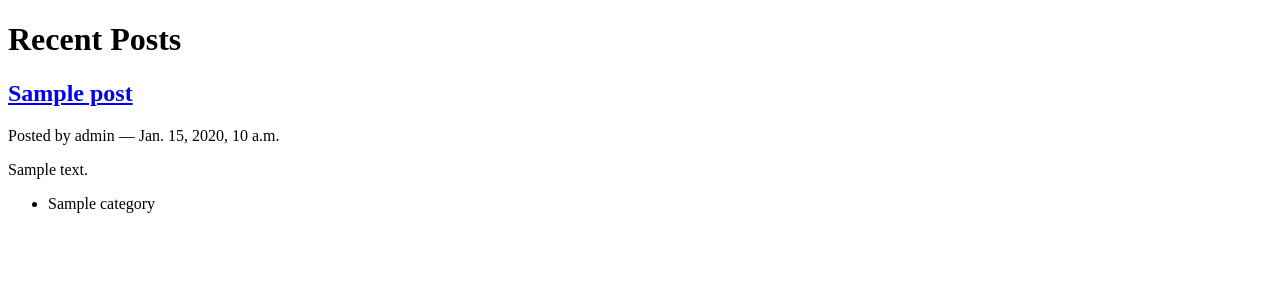
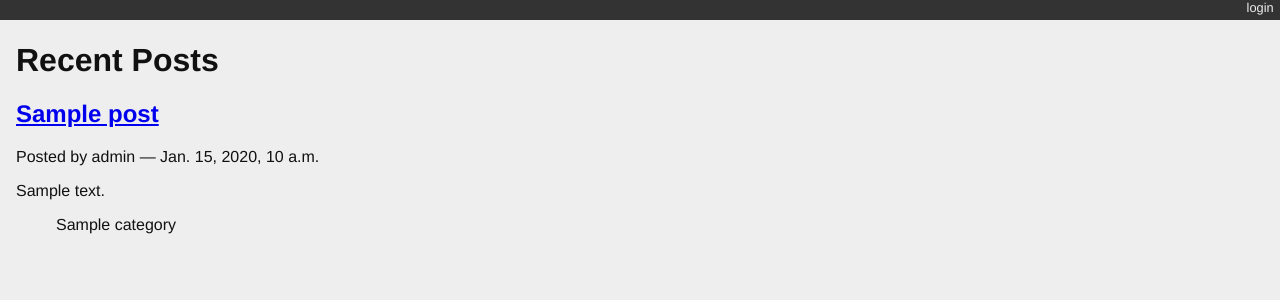
Before and after one commit to RandiPet/django-blog, a Django app: page / in a window 1280 px wide. Shown: the top 300 px of the page. Run offline with Django 3.2, Linux system fonts and the light colour scheme; data comes from the database, SQL or seed files in the repository; tables that the repository leaves empty hold one stand-in row (values such as "Sample post").

Commit message:
Lesson07 static and login stuff added

```diff
--- /dev/null
+++ b/blogging/static/django_blog.css
@@ -0,0 +1,74 @@
+body {
+    background-color: #eee;
+    color: #111;
+    font-family: "HelveticaNeue-Light", "Helvetica Neue Light", "Helvetica Neue", Helvetica, Arial, "Lucida Grande", sans-serif;
+    margin:0;
+    padding:0;
+}
+#container {
+    margin:0;
+    padding:0;
+    margin-top: 0px;
+}
+#header {
+    background-color: #333;
+    border-botton: 1px solid #111;
+    margin:0;
+    padding:0;
+}
+#control-bar {
+    margin: 0em 0em 1em;
+    list-style: none;
+    list-style-type: none;
+    text-align: right;
+    color: #eee;
+    font-size: 80%;
+    padding-bottom: 0.4em;
+}
+#control-bar li {
+    display: inline-block;
+}
+#control-bar li a {
+    color: #eee;
+    padding: 0.5em;
+    text-decoration: none;
+}
+#control-bar li a:hover {
+    color: #cce;
+}
+#content {
+    margin: 0em 1em 1em;
+}
+
+ul#entries {
+    list-style: none;
+    list-style-type: none;
+}
+div.entry {
+    margin-right: 2em;
+    margin-top: 1em;
+    border-top: 1px solid #cecece;
+}
+ul#entries li:first-child div.entry {
+    border-top: none;
+    margin-top: 0em;
+}
+div.entry-body {
+    margin-left: 2em;
+}
+.notification {
+    float: right;
+    text-align: center;
+    width: 25%;
+    padding: 1em;
+}
+.info {
+    background-color: #aae;
+}
+ul.categories {
+    list-style: none;
+    list-style-type: none;
+}
+ul.categories li {
+    display: inline;
+}
--- a/mysite/settings.py
+++ b/mysite/settings.py
@@ -120,3 +120,5 @@ USE_TZ = True
 # https://docs.djangoproject.com/en/2.1/howto/static-files/
 
 STATIC_URL = '/static/'
+LOGIN_URL = '/login/'
+LOGIN_REDIRECT_URL = '/'
--- a/mysite/templates/base.html
+++ b/mysite/templates/base.html
@@ -1,9 +1,21 @@
+{% load staticfiles %}
 <!DOCTYPE html>
 <html>
   <head>
     <title>My Django Blog</title>
+    <link type="text/css" rel="stylesheet" href="{% static 'django_blog.css' %}">
   </head>
   <body>
+    <div id="header">  {# header begins here #}
+      <ul id="control-bar">
+      {% if user.is_authenticated %}
+        {% if user.is_staff %}<li><a href="{% url 'admin:index' %}">admin</a></li>{% endif %}
+          <li><a href="{% url 'logout' %}">logout</a></li>
+        {% else %}
+          <li><a href="{% url 'login' %}">login</a></li>
+        {% endif %}
+       </ul>
+     </div>              {# header ends here #}
     <div id="container">
       <div id="content">
       {% block content %}
```
Also changed, not shown: mysite/templates/login.html (added, +9 -0 lines).
